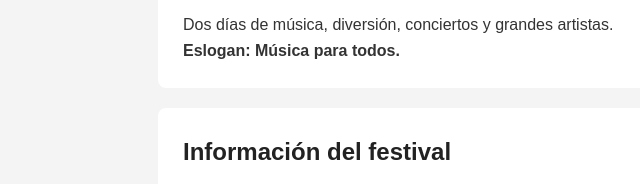
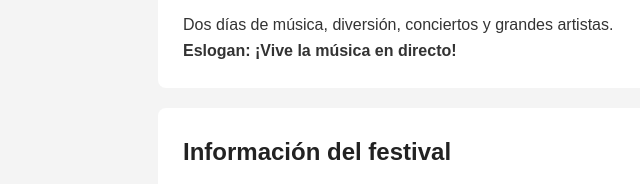
Before and after one commit to donatefernando25/festival-dam-2027, a plain HTML site: page index.html in a window 1280 px wide. Shown: the part 315-499 px from the top of the page, 52-692 px from the left. Drawn offline with Linux system fonts and the light colour scheme.

Commit message:
Modifica eslogan en rama B

```diff
--- a/index.html
+++ b/index.html
@@ -24,7 +24,7 @@
         <section>
             <h2>¡Bienvenidos al Festival DAM 2027!</h2>
             <p>Dos días de música, diversión, conciertos y grandes artistas.</p>
-            <p><strong>Eslogan: Música para todos.</strong></p>
+            <strong>Eslogan: ¡Vive la música en directo!</strong>
         </section>
 
         <section>
```
